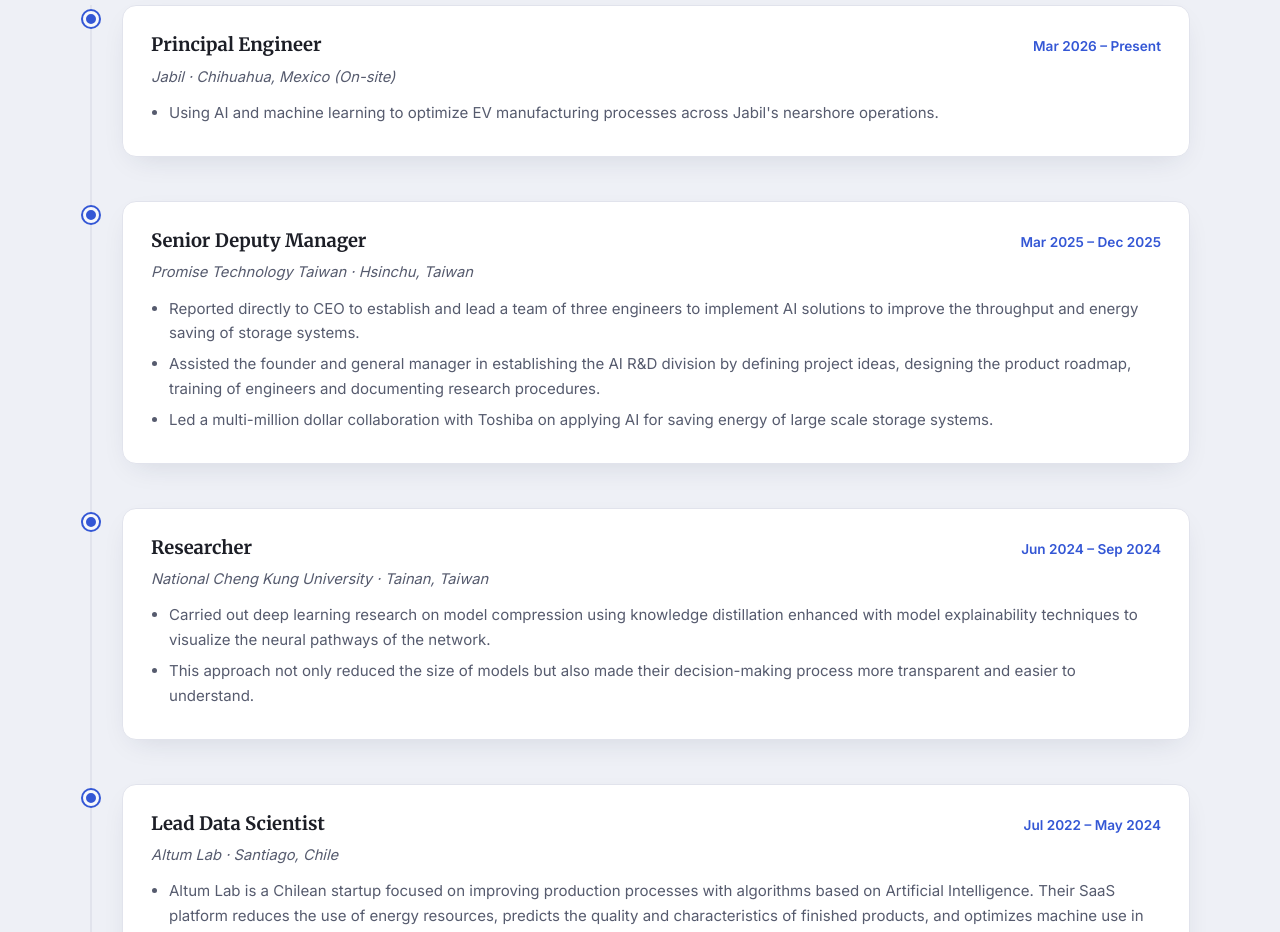
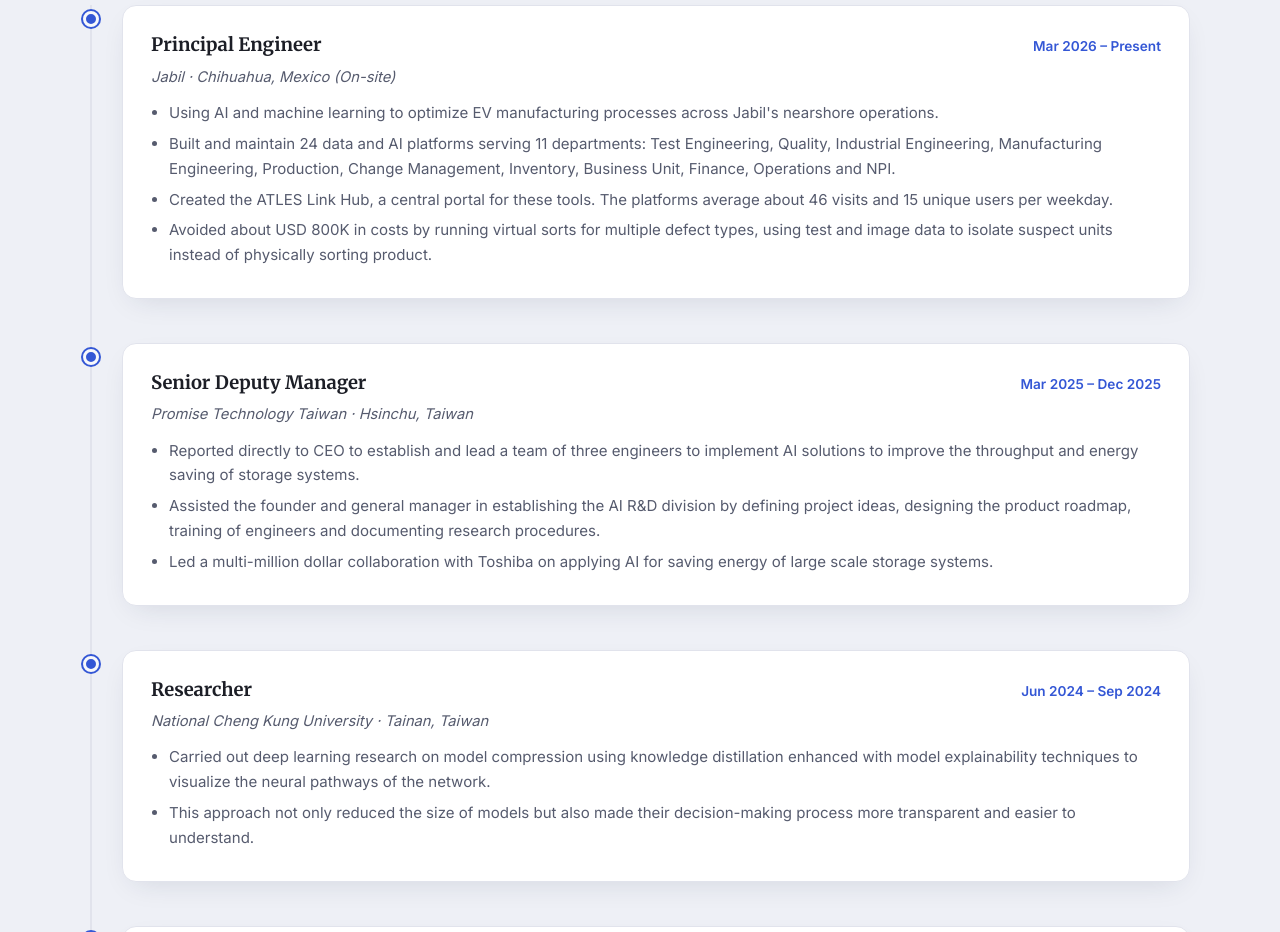
Before and after one commit to Jose-Chang/Jose-Chang.github.io, a plain HTML site: page index.html in a window 1280 px wide. Shown: the part 1660-2592 px from the top of the page. Drawn offline with Linux system fonts and the light colour scheme.

Commit message:
Add Jabil platforms, usage and virtual sorting savings

```diff
--- a/index.html
+++ b/index.html
@@ -171,6 +171,9 @@
             <p class="tl-company">Jabil · Chihuahua, Mexico (On-site)</p>
             <ul>
               <li>Using AI and machine learning to optimize EV manufacturing processes across Jabil's nearshore operations.</li>
+              <li>Built and maintain 24 data and AI platforms serving 11 departments: Test Engineering, Quality, Industrial Engineering, Manufacturing Engineering, Production, Change Management, Inventory, Business Unit, Finance, Operations and NPI.</li>
+              <li>Created the ATLES Link Hub, a central portal for these tools. The platforms average about 46 visits and 15 unique users per weekday.</li>
+              <li>Avoided about USD 800K in costs by running virtual sorts for multiple defect types, using test and image data to isolate suspect units instead of physically sorting product.</li>
             </ul>
           </div>
         </div>
```
